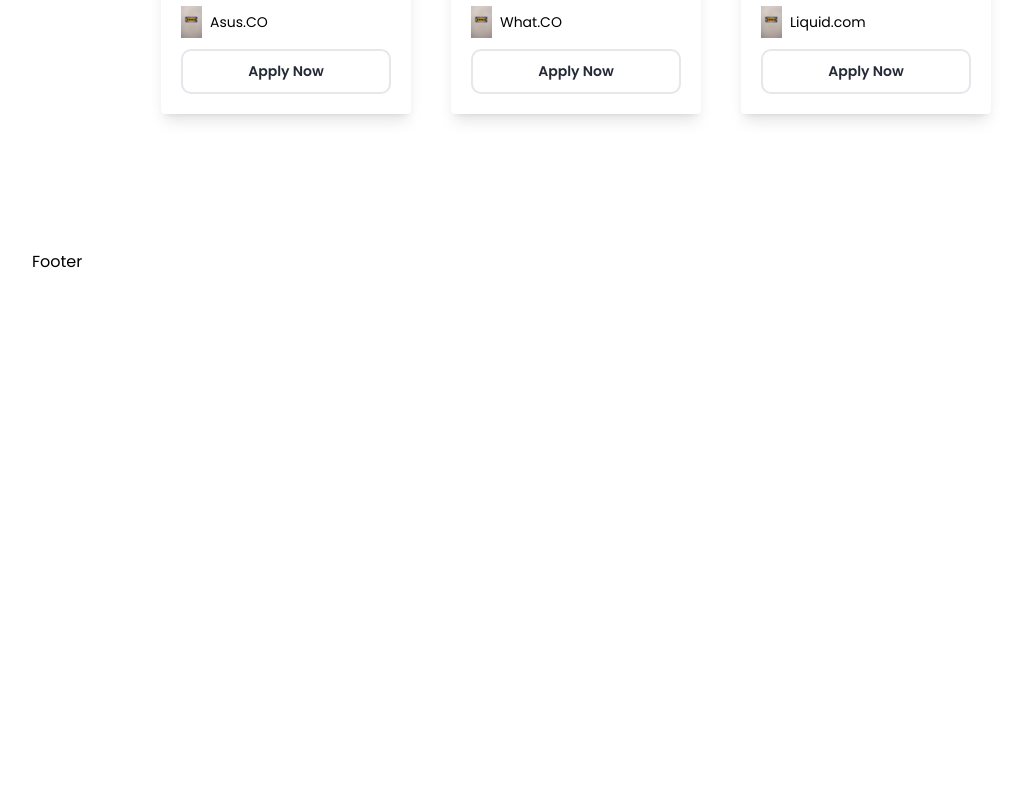
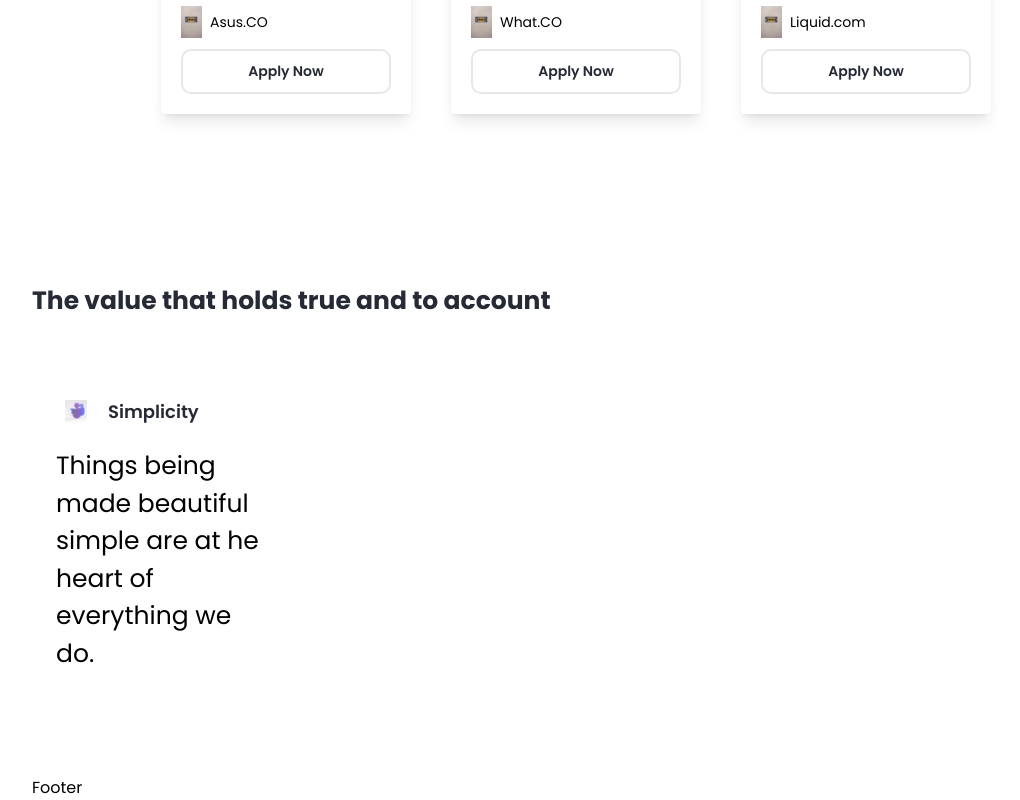
Before and after one commit to alexander784/Mboka, a React (Create React App) app: page / in a window 1280 px wide. Shown: the part 828-1628 px from the top of the page, without its empty margins (64-1084 px from the left). Before the commit the page ends 1102 px from the top, so only its background shows below. Built offline with nearby package versions, Linux system fonts and the light colour scheme.

Commit message:
Structure the value content part

```diff
--- a/src/components/valuediv/Value.js
+++ b/src/components/valuediv/Value.js
@@ -4,6 +4,28 @@ import simple from "../../assets/Simple.avif";
 const Value = () => {
   return (
     <div className='mb-[4rem] mt-[6rem]'>
+      <h1 className='text-textColor text-[25px] py-[2rem] pb-[3rem] font-bold w-[400px
+         block'>The value that holds true and to account</h1>
+
+         <div className='grid gap-[10rem] grid-cols-3 items-center'>
+          <div className='singleGrid rounded-[10px] hover:bg-[#eeedf7] p-[1.5rem]'>
+            <div className='flex items-center gap-3'>
+              <div className='imgDiv p-[4px] rounded-[8rem] bg-inherit-[#dedef8] h-[40px]
+              w-[40px] flex items-center justify-center'>
+                <img src={simple} alt='' className='w-[70%]'/>
+              </div>
+              <span className='font-semibold text-textColor text-[18px]'>
+                Simplicity
+              </span>
+            </div>
+            <p className='text-[25px] text-textCOlor opacity-[7] py-[1rem]
+            font-semi'>
+              Things being made beautiful simple are at he heart of everything we do.
+
+            </p>
+          </div>
+         </div>
+
     </div>
   )
 }
```
